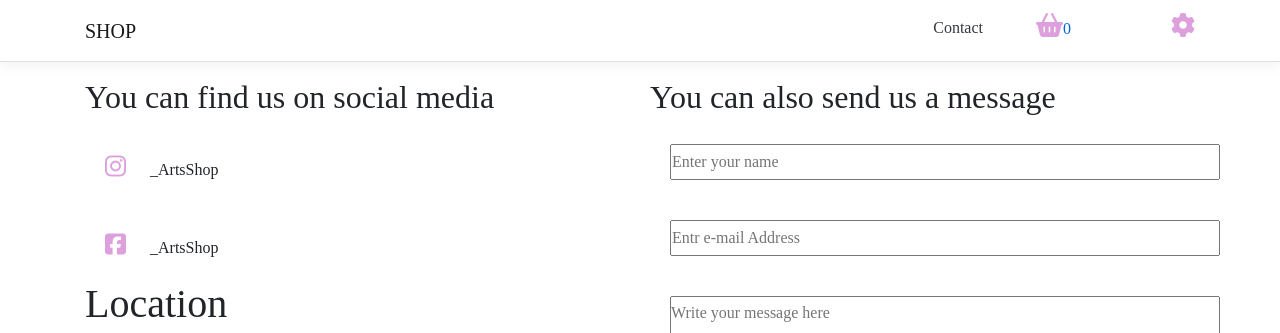
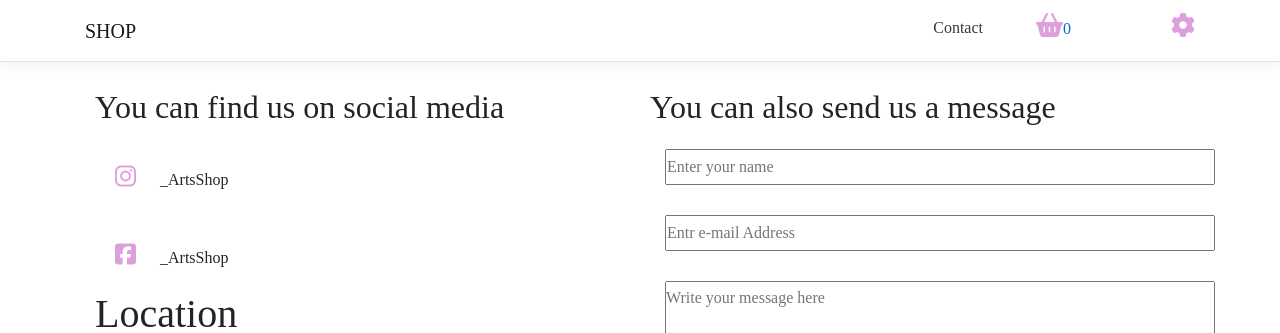
Before and after one commit to Tragicoma/ArtStore-Web-App, an ASP.NET Core app: page /Home/Contact in a window 1280 px wide. Shown: the top 333 px of the page. Run offline with ASP.NET Core 8, Linux system fonts and the light colour scheme; some libraries are stand-ins or nearby versions.

Commit message:
I forgot

```diff
--- a/ArtStore.Ui/Views/Home/Contact.cshtml
+++ b/ArtStore.Ui/Views/Home/Contact.cshtml
@@ -3,7 +3,8 @@
     <script src="https://kit.fontawesome.com/d3814f3c81.js" crossorigin="anonymous"></script>
     <style>
 
-        .wrapper {
+        .wrapperr {
+            padding:10px;
             display: grid;
             grid-template-columns: 50% 50%;
             grid-gap: 10px;
@@ -16,12 +17,12 @@
         .mytext {
             width: 550px;
             height: 300px;
-            margin: 20px;
+            margin: 15px;
         }
 
         .mytext2 {
             width: 550px;
-            margin: 20px;
+            margin: 15px;
         }
 
         * {
@@ -60,7 +61,7 @@
         }
 
         .col-xs-12 {
-            white-space: nowrap !important;
+            /*white-space: nowrap !important;*/
             max-width: 50%;
             overflow: auto;
         }
@@ -81,7 +82,7 @@
 </head>
 
 <body>
-    <div class="wrapper">
+    <div class="wrapperr">
         <div>
             <h2>You can find us on social media</h2>
 
--- a/ArtStore.Ui/Views/Shop/Order.cshtml
+++ b/ArtStore.Ui/Views/Shop/Order.cshtml
@@ -62,7 +62,7 @@
         background-color: plum;
         color: #ffffff;
         cursor: pointer;
-        border-radius: 5px;
+        border-radius: 30px;
     }
 
         .product-remove:hover {
@@ -124,9 +124,7 @@
 
             <div class="products">
 
-
             </div>
-            @*<button class="btn btn-remove" type="button">Remove</button>*@
 
             <div class="cart-total">
                 <p>
--- a/ArtStore.Ui/wwwroot/css/site.css
+++ b/ArtStore.Ui/wwwroot/css/site.css
@@ -140,6 +140,9 @@ body {
     padding: 8px 30px;
     margin: 30px 0;
     border-radius: 30px;
+    text-align: center;
+    vertical-align: middle;
+    cursor: pointer;
 }
 .title {
     text-align: center;
```
